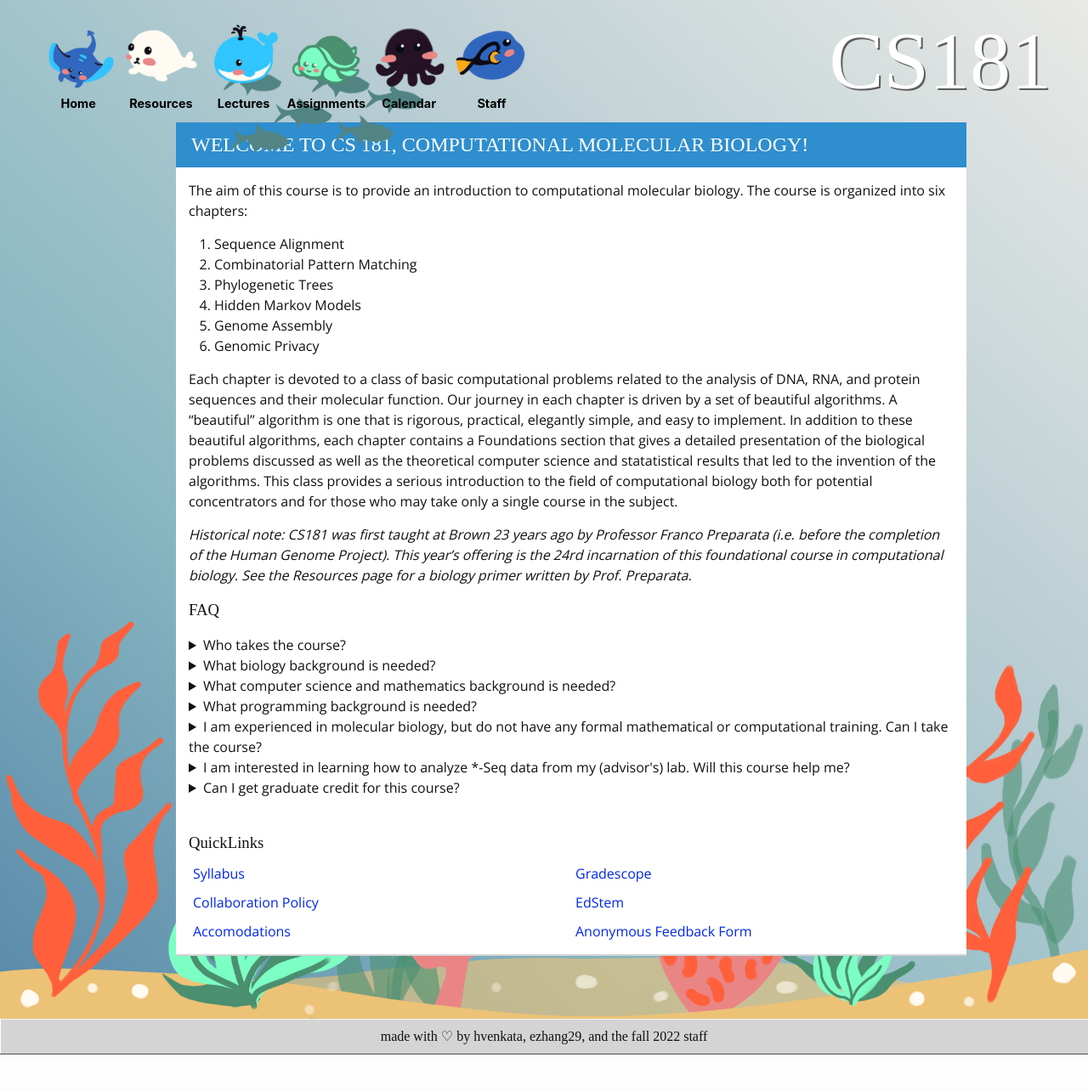
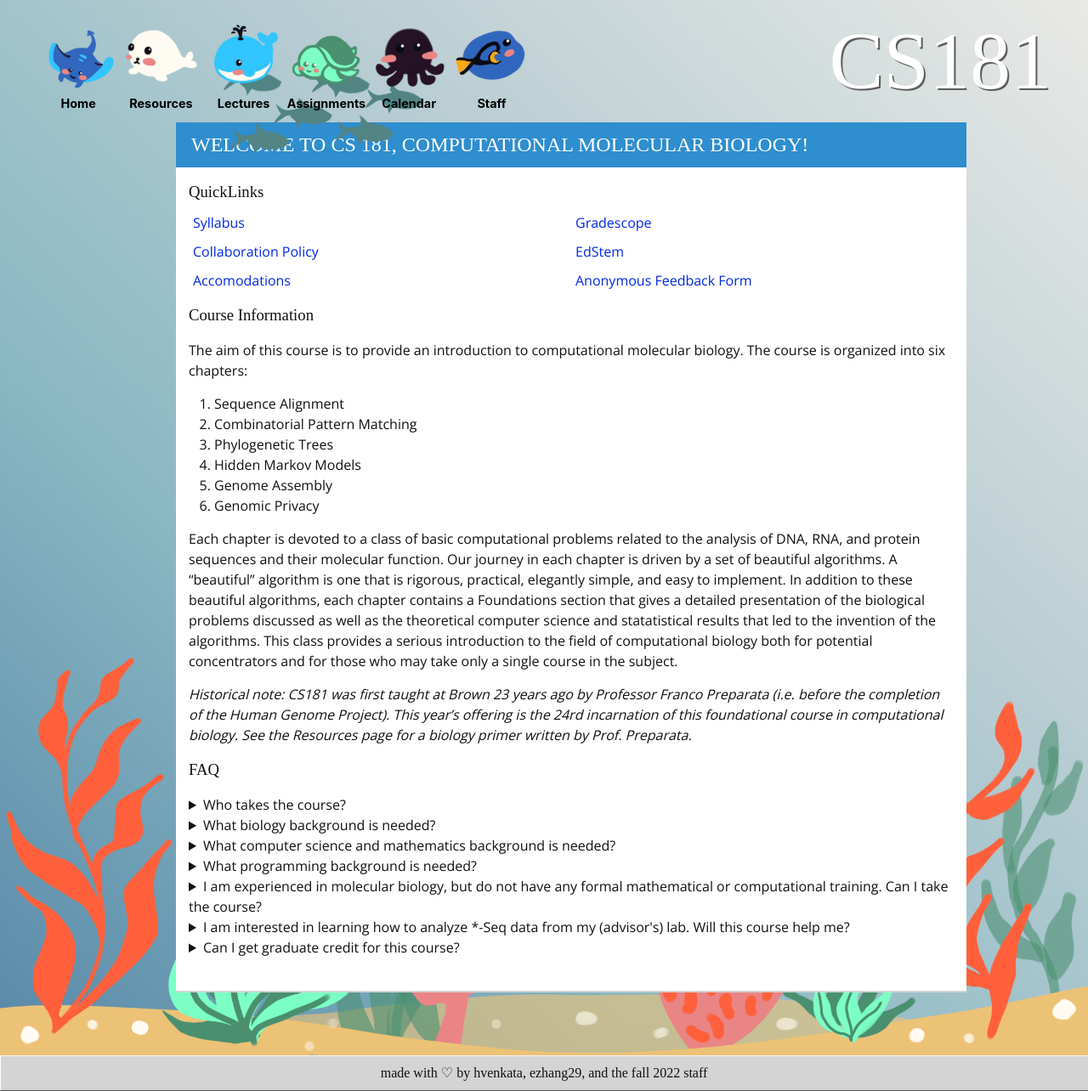
Before and after one commit to brown-cs181-fall22/brown-cs181-fall22, a Jekyll site: the page built from index.md, in a window 1280 px wide. Shown: the whole page at 85% size. Built offline with Jekyll 4.4.1, drawn with Linux system fonts in a browser that asks for light colours; some web fonts are replaced; before the commit the page ends 1241 px from its top, so only the background shows below that.

Commit message:
changes - color

```diff
--- a/_layouts/default.html
+++ b/_layouts/default.html
@@ -36,8 +36,8 @@
             </div> -->
           </div>
           <div class="window-content">
+            {%- include links.html -%}
             {{ content }}
-            {%- include links.html -%}
           </div>
         </div>
       </div>
--- a/index.md
+++ b/index.md
@@ -37,6 +37,9 @@ links: [
   },
 ]
 ---
+
+### Course Information
+
 The aim of this course is to provide an introduction to computational molecular biology. The course is organized into six chapters:
 
 1. Sequence Alignment
```
Also changed, not shown: 10 other files.
